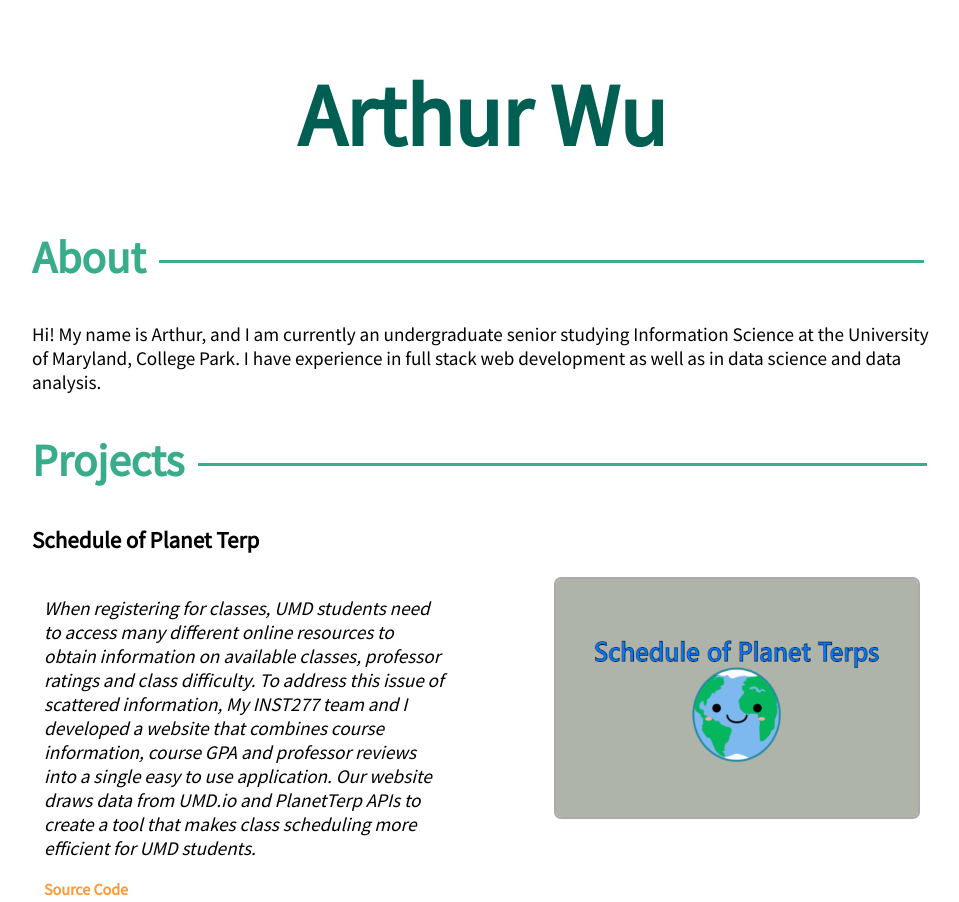
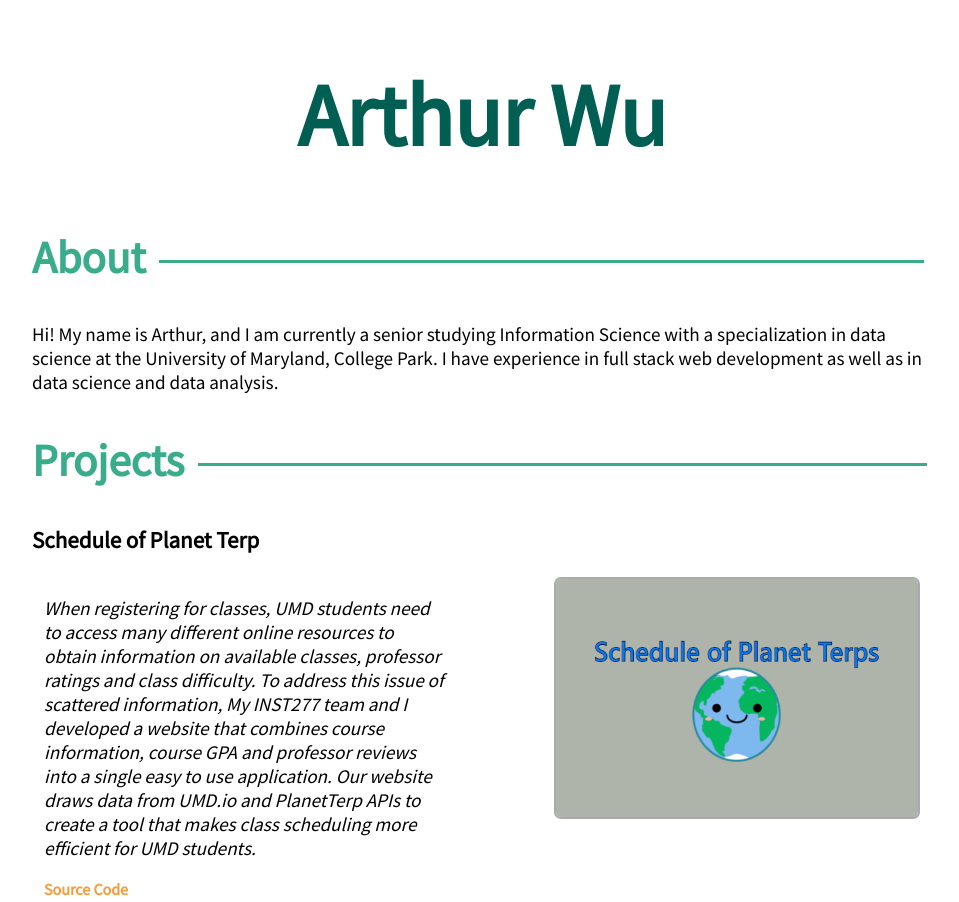
Before and after one commit to warthur123/warthur123.github.io, a plain HTML site: page index.html in a window 1280 px wide. Shown: the top 902 px of the page, without its empty margins (158-1117 px from the left). Drawn offline with Linux system fonts and the light colour scheme.

Commit message:
Update index.html

```diff
--- a/index.html
+++ b/index.html
@@ -24,10 +24,10 @@
       <div id="about">
         <h2 class="about-h">About</h2>
         <p class="about-text">
-          Hi! My name is Arthur, and I am currently an undergraduate senior
-          studying Information Science at the University of Maryland, College
-          Park. I have experience in full stack web development as well as in
-          data science and data analysis.
+          Hi! My name is Arthur, and I am currently a senior
+          studying Information Science with a specialization in data science
+          at the University of Maryland, College Park. I have experience in
+          full stack web development as well as in data science and data analysis.
         </p>
       </div>
 
```
